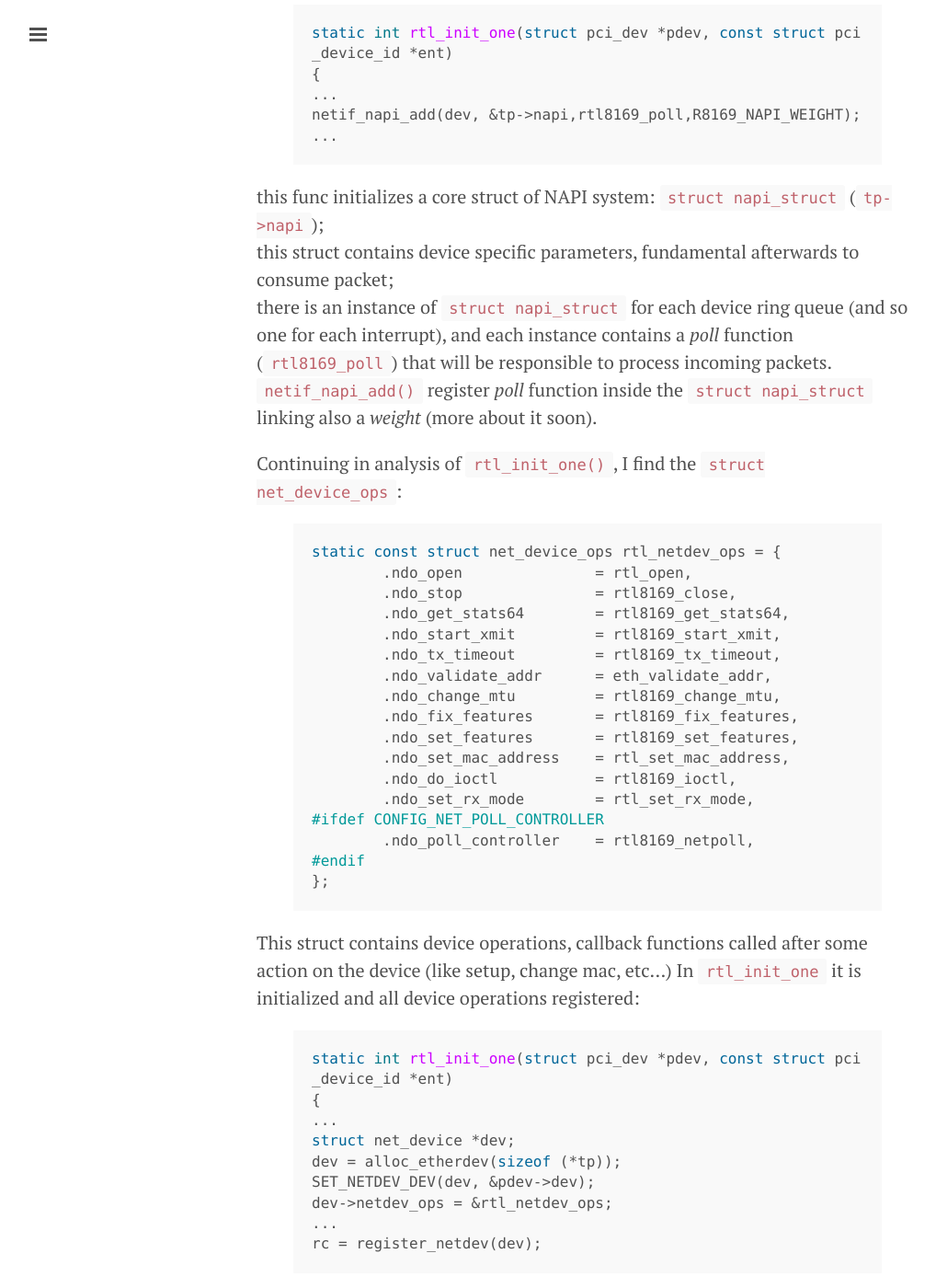
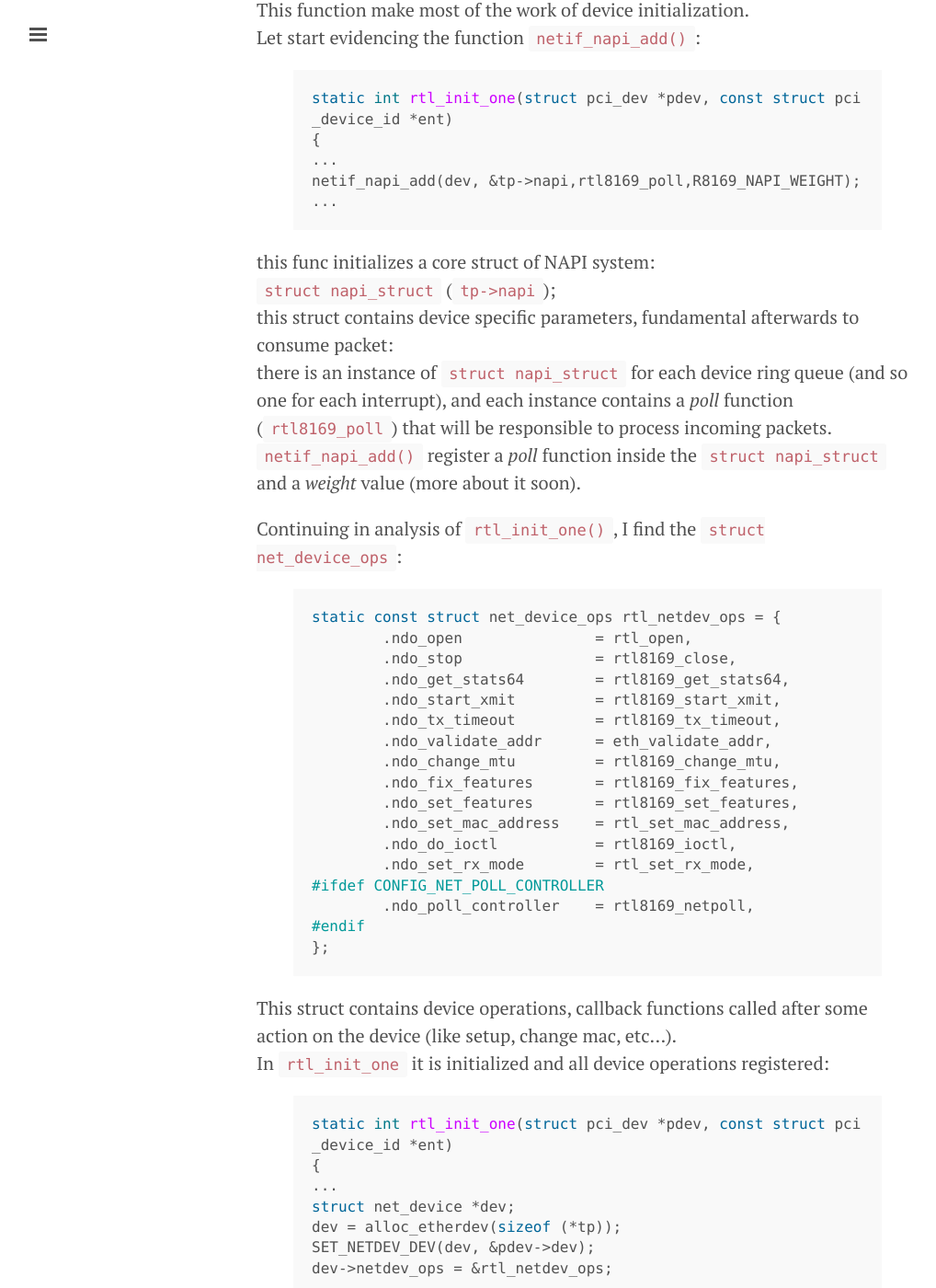
Before and after one commit to saimoon/saimoon.github.io, a Jekyll site: the page built from index.html, in a window 1280 px wide and 1400 px high, scrolled down 1199 px. Shown: the whole window at 92% size, without its empty margins (1-1019 px from the left). Built offline with Jekyll 4.4.1, drawn with Linux system fonts in a browser that asks for light colours; the list of posts is cut into pages by our own code; some of the changed text lies outside the part shown.

Commit message:
Post update: Linux Networking: an internal insight

```diff
--- a/_posts/2016-06-23-linux-networking-an-internal-insight.markdown
+++ b/_posts/2016-06-23-linux-networking-an-internal-insight.markdown
@@ -39,7 +39,9 @@ static struct pci_driver rtl8169_pci_driver = {
 
 I'm interested in `.probe` function, used by kernel to initialize the device.<br>
 For realtek, the `.probe` function is `rtl_init_one()`.<br>
-This func make alot of work to initialize the device.<br>
+
+### rtl_init_one()
+This function make most of the work of device initialization.<br>
 Let start evidencing the function `netif_napi_add()`:
 
 {% highlight c %}
@@ -50,12 +52,13 @@ netif_napi_add(dev, &tp->napi,rtl8169_poll,R8169_NAPI_WEIGHT);
 ...
 {% endhighlight %}
 
-this func initializes a core struct of NAPI system: `struct napi_struct` (`tp->napi`);<br>
-this struct contains device specific parameters, fundamental afterwards to consume packet;<br>
+this func initializes a core struct of NAPI system:<br>
+ `struct napi_struct` (`tp->napi`);<br>
+this struct contains device specific parameters, fundamental afterwards to consume packet:<br>
 there is an instance of `struct napi_struct` for each device ring queue (and so one for each interrupt),
 and each instance contains a *poll* function (`rtl8169_poll`) that will be responsible to process
 incoming packets.<br>
-`netif_napi_add()` register *poll* function inside the `struct napi_struct` linking also a *weight* (more about it soon).
+`netif_napi_add()` register a *poll* function inside the `struct napi_struct` and a *weight* value (more about it soon).
 
 Continuing in analysis of `rtl_init_one()`, I find the `struct net_device_ops`:
 
@@ -79,7 +82,7 @@ static const struct net_device_ops rtl_netdev_ops = {
 };
 {% endhighlight %}
 
-This struct contains device operations, callback functions called after some action on the device (like setup, change mac, etc...)
+This struct contains device operations, callback functions called after some action on the device (like setup, change mac, etc...).<br>
 In `rtl_init_one` it is initialized and all device operations registered:
 
 {% highlight c %}
```
Also changed, not shown: other parts of _posts/2016-06-23-linux-networking-an-internal-insight.markdown (+3 -1 lines).
